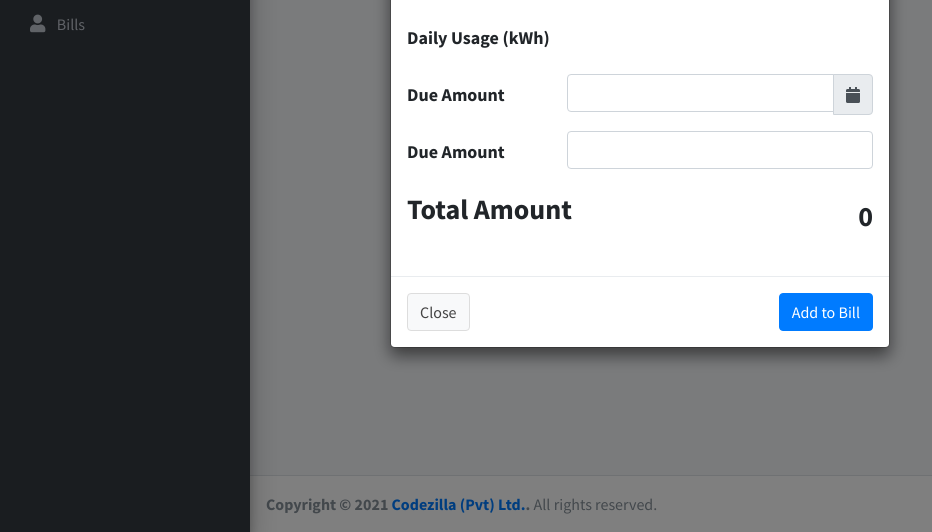
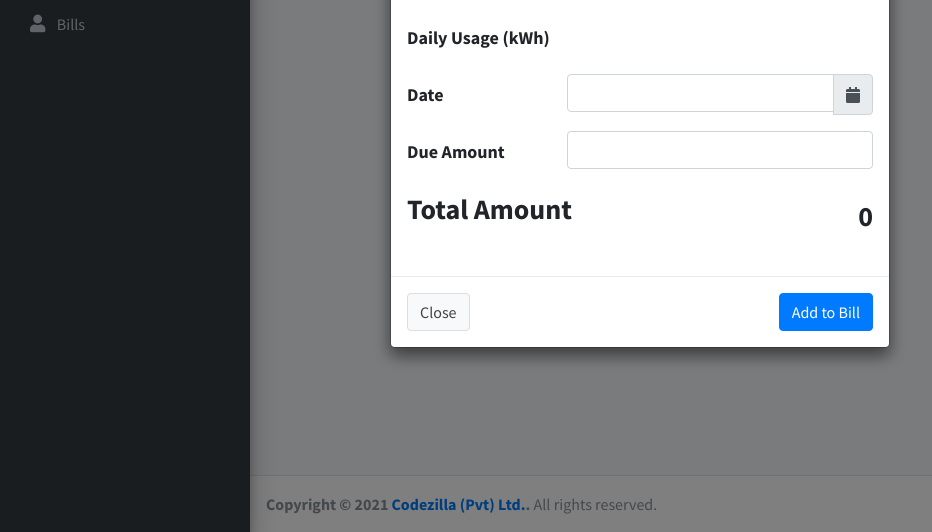
Before and after one commit to saku-xyz/Smart-Electricity-Meter, a PHP site: page /bills.php in a window 1280 px wide, after a click on "Generate Bill". Shown: the part 268-800 px from the top of the page, without its empty margins (0-932 px from the left). Run offline with PHP 8.4, Linux system fonts and the light colour scheme; some libraries are stand-ins or nearby versions.

Commit message:
Fixed Billing details issue

```diff
--- a/bill-print.php
+++ b/bill-print.php
@@ -121,12 +121,12 @@ $bill_id = $_GET['bill_id'];
             document.getElementById('billData').innerHTML += `
                 <tr>
                 <td nowrap="true" style="text-align: left; padding: 5px; font-size: 18px;">Billing Date</td>
-                <td nowrap="true" style="text-align: right; padding: 5px; font-size: 18px;">${bill.serviceCharge}</td>
+                <td nowrap="true" style="text-align: right; padding: 5px; font-size: 18px;">${bill.billingDate}</td>
                 </tr>
 
                 <tr>
                 <td nowrap="true" style="text-align: left; padding: 5px; font-size: 18px;">Service Charge</td>
-                <td nowrap="true" style="text-align: right; padding: 5px; font-size: 18px;">${bill.billingDate}</td>
+                <td nowrap="true" style="text-align: right; padding: 5px; font-size: 18px;">${bill.serviceCharge}</td>
                 </tr>
 
                 <tr>
@@ -160,7 +160,7 @@ $bill_id = $_GET['bill_id'];
                     var message = "<strong>NOTICE!</strong> Pay off arrears and avoid power outages";
                     document.getElementById("notice").innerHTML = message;
                 }
-                // <strong>NOTICE!</strong> Pay off arrears and avoid power outages.
+
         });
 
         function printBill(){
--- a/bills.php
+++ b/bills.php
@@ -272,7 +272,7 @@
                             </div>
                         </div> -->
                         <div class="form-group row">
-                            <label for="staticEmail" class="col-sm-4 col-form-label">Due Amount</label>
+                            <label for="staticEmail" class="col-sm-4 col-form-label">Date</label>
                             <div class="input-group date col-sm-8" id="reservationdate" data-target-input="nearest">
                                 <input type="text" class="form-control datetimepicker-input" data-target="#reservationdate" id="billingDate" />
                                 <div class="input-group-append" data-target="#reservationdate" data-toggle="datetimepicker">
```
